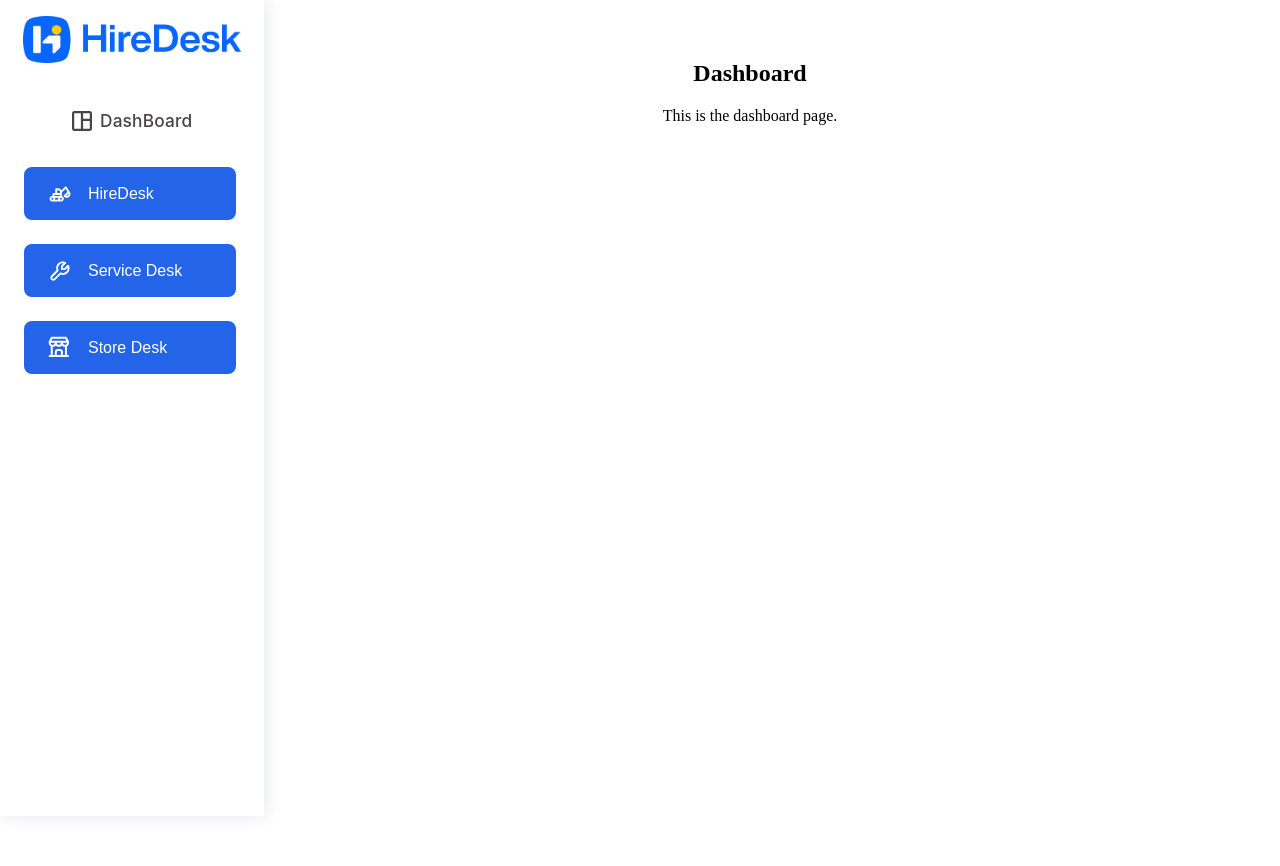
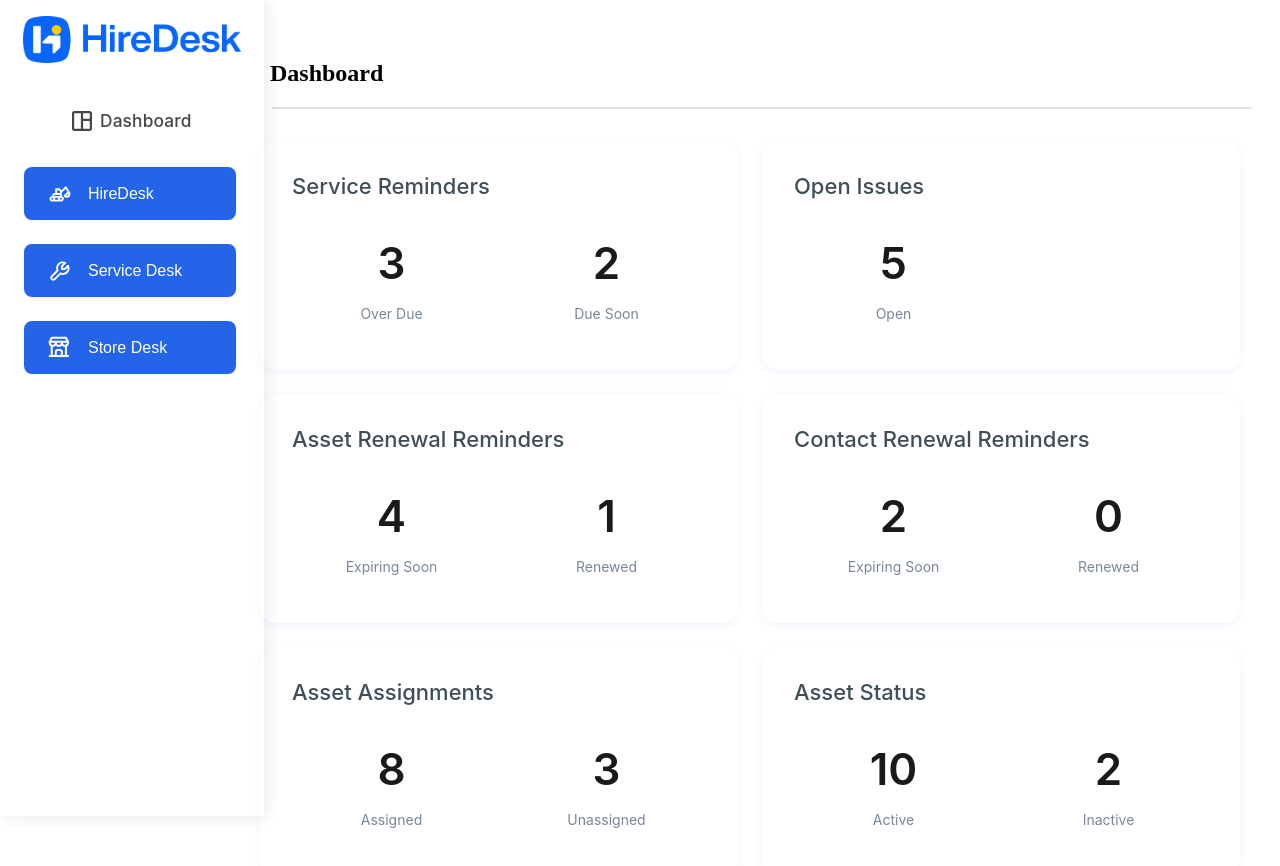
Before and after one commit to mateengit515/hire-desk, a React (Vite) app: page /hyderabad in a window 1280 px wide. Shown: the top 866 px of the page. Before the commit the page ends 800 px from the top, so only its background shows below. Built offline with nearby package versions, Linux system fonts and the light colour scheme; no server answers; what aws-amplify would draw is missing.

Commit message:
few more dashboard changes with static text

```diff
--- a/src/LeftNav.tsx
+++ b/src/LeftNav.tsx
@@ -31,7 +31,7 @@ const LeftNav: React.FC = () => {
       <div className="dashboard-link-wrapper">
         <Link to={`${base}/dashboard`} className="dashboard-link">
           <DashboardIcon className="dashboard-link-icon" />
-          DashBoard
+          Dashboard
         </Link>
       </div>
       <ul>
--- /dev/null
+++ b/src/dashboard/Card.tsx
@@ -0,0 +1,30 @@
+import React from 'react';
+
+type CardRow = {
+  label: string;
+  value: string | number;
+};
+
+type CardProps = {
+  title: string;
+  rows: CardRow[];
+};
+
+const Card: React.FC<CardProps> = ({ title, rows }) => (
+  <div className="dashboard-card">
+  <div className="dashboard-card-title card-title-inter">{title}</div>
+    <div className="dashboard-card-details">
+      <div className="dashboard-card-row-grid">
+        {rows.map((row, idx) => (
+          <div className="dashboard-card-col" key={idx}>
+            <span className="dashboard-card-number">{row.value}</span>
+            <span className="dashboard-card-label">{row.label}</span>
+          </div>
+        ))}
+      </div>
+    </div>
+  </div>
+);
+
+export type { CardRow, CardProps };
+export default Card;
--- a/src/dashboard/Dashboard.tsx
+++ b/src/dashboard/Dashboard.tsx
@@ -1,9 +1,12 @@
 import React from 'react';
+import DashboardCards from './DashboardCards';
+
 
 const Dashboard: React.FC = () => (
   <div>
-    <h2>Dashboard</h2>
-    <p>This is the dashboard page.</p>
+  <h2 className="dashboard-title">Dashboard</h2>
+  <hr className="dashboard-separator" />
+  <DashboardCards />
   </div>
 );
 
--- /dev/null
+++ b/src/dashboard/DashboardCards.css
@@ -0,0 +1,99 @@
+.dashboard-separator {
+  border: none;
+  border-top: 2px solid #e0e4ea;
+  margin: 16px 0 32px 0;
+  width: 100%;
+  margin-left: 12px;
+}
+.dashboard-title {
+  text-align: left;
+  margin-left: 10px;
+}
+.dashboard-card-row-grid {
+  display: grid;
+  grid-template-columns: repeat(2, 1fr);
+  gap: 0 16px;
+  width: 100%;
+  margin-bottom: 10px;
+}
+
+.dashboard-card-col {
+  display: flex;
+  flex-direction: column;
+  align-items: center;
+  justify-content: center;
+}
+.card-title-inter {
+  font-family: 'Inter', sans-serif;
+  font-weight: 500;
+  font-style: normal;
+  font-size: 22px;
+  line-height: 43.93px;
+  letter-spacing: 0;
+}
+.dashboard-card-details {
+  margin-top: 18px;
+  width: 100%;
+}
+
+.dashboard-card-row {
+  display: flex;
+  flex-direction: column;
+  align-items: center;
+  justify-content: center;
+  margin-bottom: 10px;
+  width: 100%;
+}
+
+
+.dashboard-card-label {
+  font-family: 'Inter', sans-serif;
+  font-weight: 400;
+  font-style: normal;
+  font-size: 14px;
+  line-height: 43.93px;
+  letter-spacing: 0;
+  color: #7A869A;
+}
+
+.dashboard-card-number {
+  font-family: 'Inter', sans-serif;
+  font-weight: 600;
+  font-style: normal;
+  font-size: 43.93px;
+  line-height: 57.1px;
+  letter-spacing: 0;
+  color: #1A1A1A;
+  text-align: center;
+  width: 100%;
+  display: block;
+}
+
+.dashboard-cards-container {
+  display: grid;
+  grid-template-columns: repeat(2, 1fr);
+  gap: 24px;
+  margin-top: 32px;
+}
+
+.dashboard-card {
+  background: #fff;
+  border-radius: 16px;
+  box-shadow: 0 2px 8px rgba(36, 100, 232, 0.08);
+  padding: 24px 32px;
+  min-width: 240px;
+  min-height: 120px;
+  display: flex;
+  align-items: flex-start;
+  justify-content: flex-start;
+  flex-direction: column;
+  font-family: 'Poppins', sans-serif;
+}
+
+.dashboard-card-title {
+  font-size: 22px;
+  font-style: medium;
+  font-weight: 500;
+ color: #404E57;
+  margin-bottom: 8px;
+}
--- /dev/null
+++ b/src/dashboard/DashboardCards.tsx
@@ -0,0 +1,63 @@
+
+import './DashboardCards.css';
+
+
+
+import React from 'react';
+import Card, { CardProps } from './Card';
+
+const cardData: CardProps[] = [
+  {
+    title: 'Service Reminders',
+    rows: [
+      { label: 'Over Due', value: 3 },
+      { label: 'Due Soon', value: 2 },
+    ],
+  },
+  {
+    title: 'Open Issues',
+    rows: [
+      { label: 'Open', value: 5 },
+    ],
+  },
+  {
+    title: 'Asset Renewal Reminders',
+    rows: [
+      { label: 'Expiring Soon', value: 4 },
+      { label: 'Renewed', value: 1 },
+    ],
+  },
+  {
+    title: 'Contact Renewal Reminders',
+    rows: [
+      { label: 'Expiring Soon', value: 2 },
+      { label: 'Renewed', value: 0 },
+    ],
+  },
+  {
+    title: 'Asset Assignments',
+    rows: [
+      { label: 'Assigned', value: 8 },
+      { label: 'Unassigned', value: 3 },
+    ],
+  },
+  {
+    title: 'Asset Status',
+    rows: [
+      { label: 'Active', value: 10 },
+      { label: 'Inactive', value: 2 },
+    ],
+  },
+];
+
+const DashboardCards: React.FC = () => (
+  <div>
+    <div className="dashboard-cards-container">
+      {cardData.map(card => (
+        <Card key={card.title} title={card.title} rows={card.rows} />
+      ))}
+    </div>
+  </div>
+);
+
+export default DashboardCards;
```
